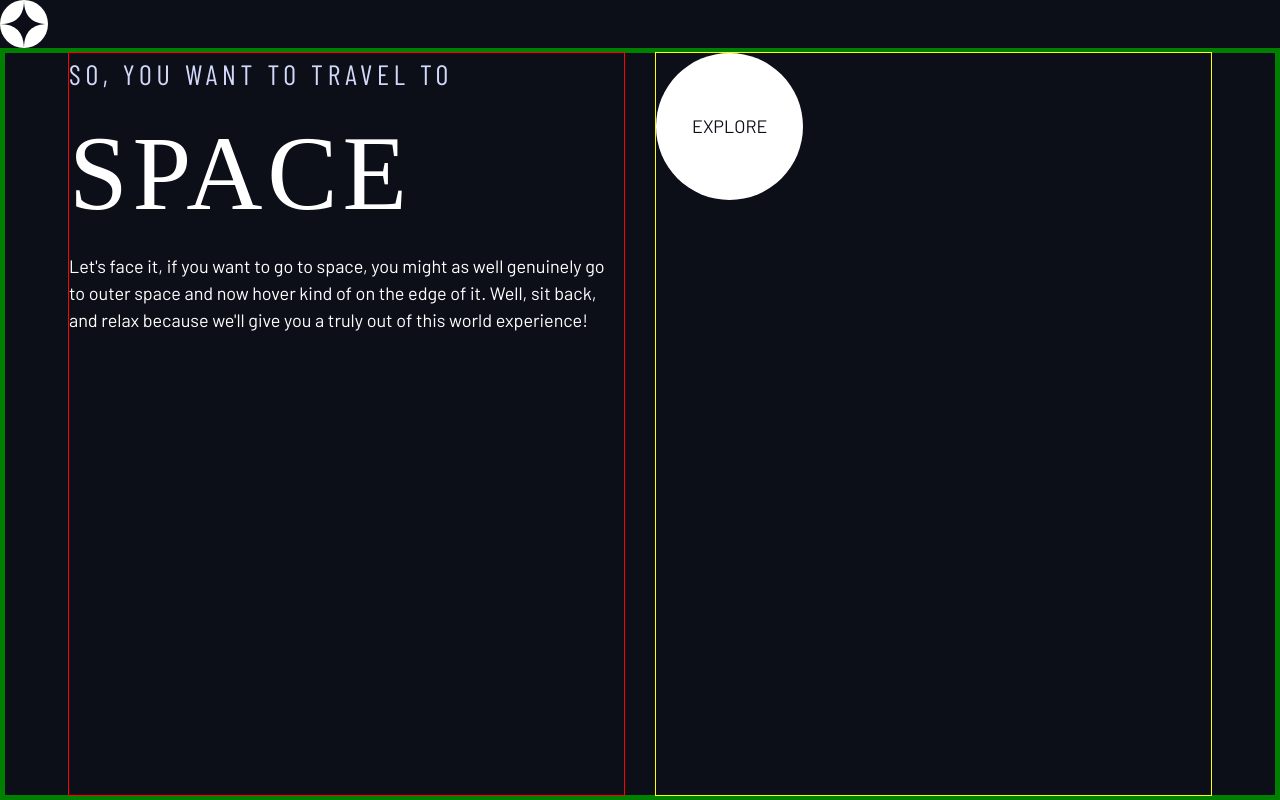
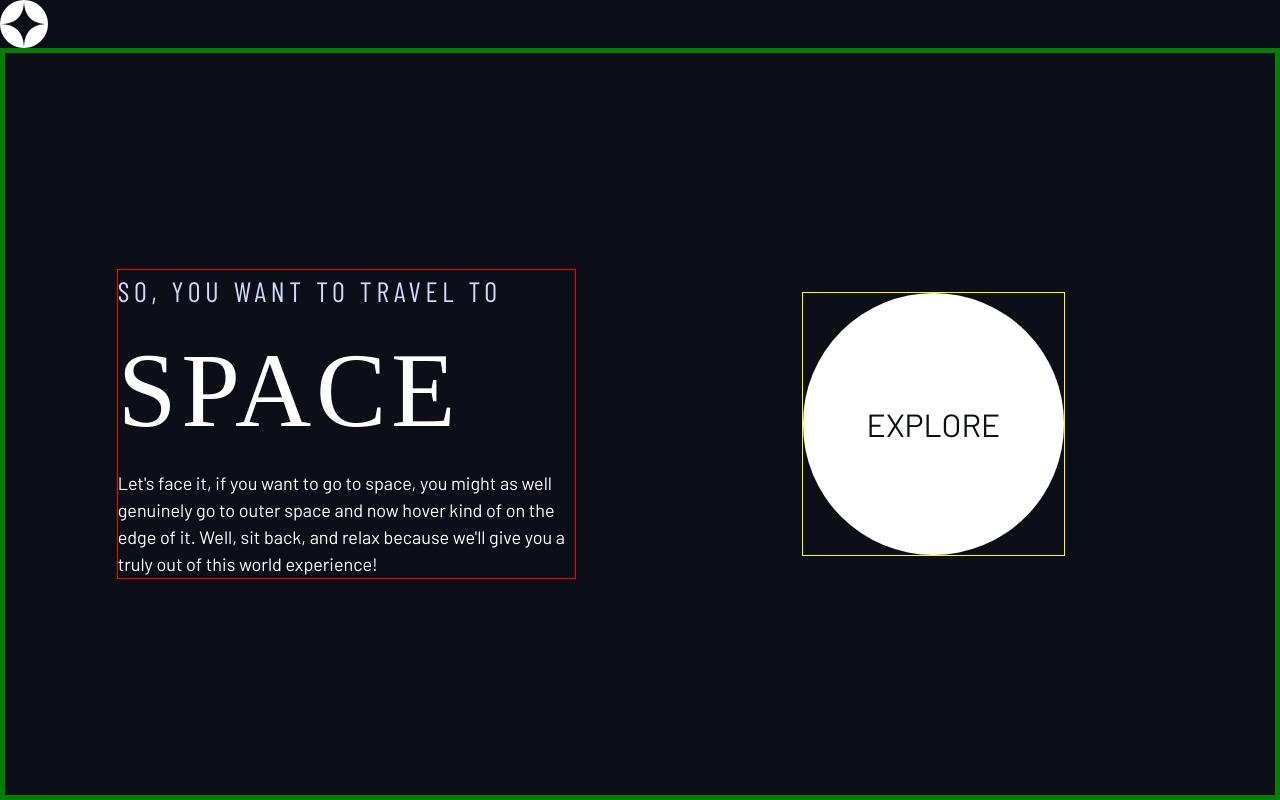
Before and after one commit to onnymm/spacetravel, a React (Vite) app: page / in a window 1280 px wide. Built offline with nearby package versions, Linux system fonts and the light colour scheme; a web font is replaced by a local one.

Commit message:
Checkpoint

```diff
--- a/src/index.css
+++ b/src/index.css
@@ -161,12 +161,19 @@ select {
 }
 
 .grid-container {
+    text-align: center;
     border: 5px solid green;
     display: grid;
+    place-items: center;
+}
+
+.grid-container * {
+    max-width: 45ch;
 }
 
 @media (min-width: 45rem ) {
     .grid-container {
+        text-align: left;
         column-gap: var(--container-gap, 2rem);
         grid-template-columns: minmax(2rem, 1fr) repeat(2, minmax(0, 40rem)) minmax(2rem, 1fr);
     }
@@ -255,6 +262,7 @@ select {
     position: relative;
     display: inline-grid;
     z-index: 1;
+    font-size: 2rem;
     place-items: center;
     padding: 0 2em;
     border-radius: 50%;
```
